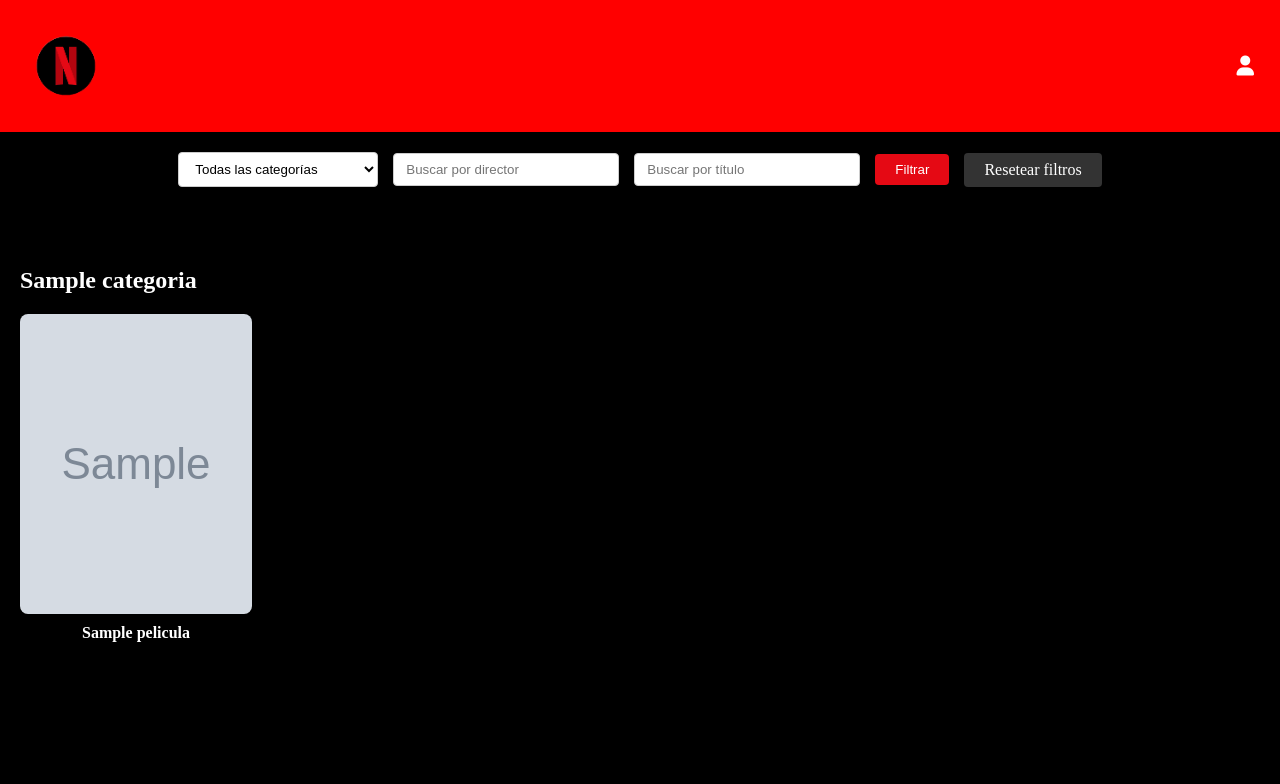
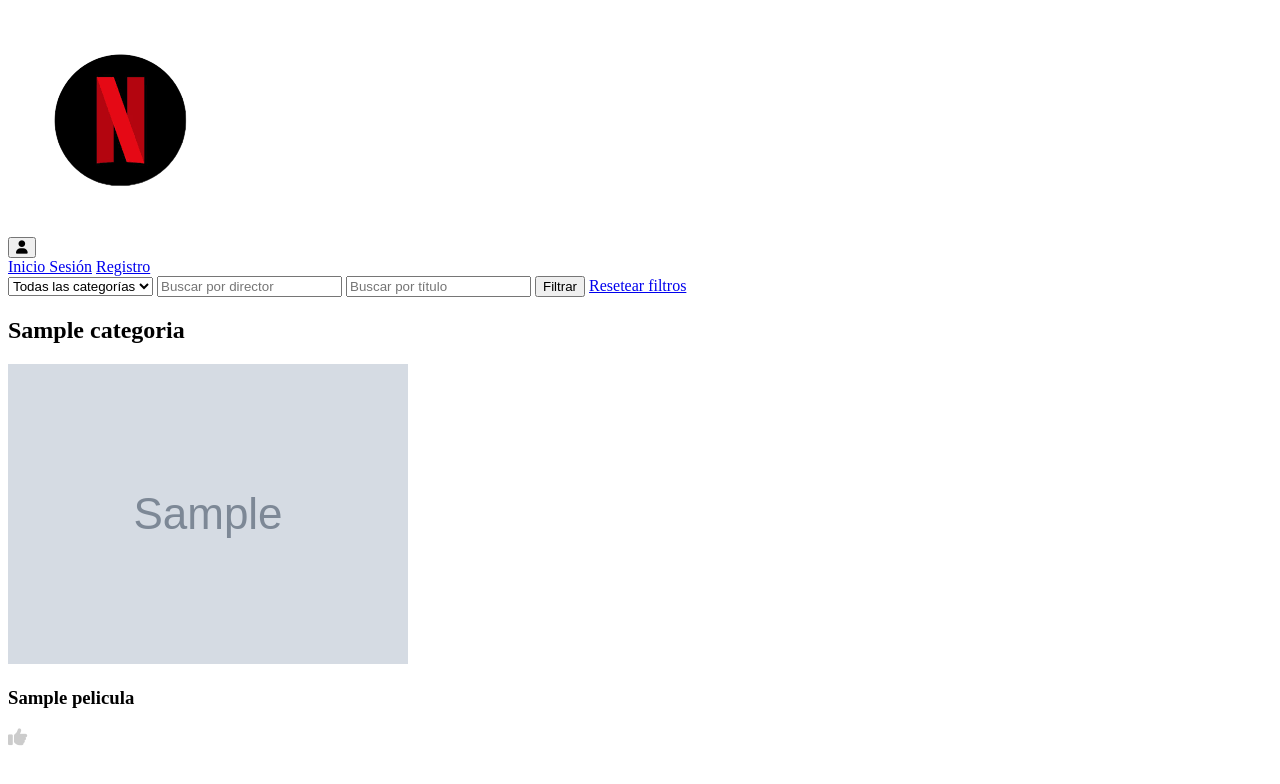
Before and after one commit to JuanjGomez/DAW2_M12_A9_MyNetflix_GomezJuan_GonzalezAlejandro, a PHP site: page / in a window 1280 px wide. Shown: the top 784 px of the page. Run offline with PHP 8.4, Linux system fonts and the light colour scheme; tables that the repository leaves empty hold one stand-in row (values such as "Sample post"); grey boxes marked "Sample" are stand-in pictures; some libraries are stand-ins or nearby versions.

Commit message:
Implementacion de likes por AJAX + cambio en la base de datos de la tabla usuario

```diff
--- a/backend/crearUsuario.php
+++ b/backend/crearUsuario.php
@@ -23,7 +23,7 @@
 
     if ($existeUsuario > 0) {
         $_SESSION['error'] = "El correo electrónico ya está registrado.";
-        header('Location: gestionarUsuarios.php');
+        header('Location: ../view/gestionarUsuarios.php');
         exit();
     }
 
--- a/index.php
+++ b/index.php
@@ -1,29 +1,33 @@
 <?php
 session_start();
-    if(isset($_SESSION['successLogin']) && $_SESSION['successLogin']){
+if (isset($_SESSION['successLogin']) && $_SESSION['successLogin']) {
     echo '<script>let successLogin = true</script>';
     unset($_SESSION['successLogin']);
 }
-    if(isset($_SESSION['successCrear']) && $_SESSION['successCrear']){
+if (isset($_SESSION['successCrear']) && $_SESSION['successCrear']) {
     echo '<script>let successCrear = true</script>';
     unset($_SESSION['successCrear']);
 }
 
 require_once 'database/conexion.php';
 
+// Verificar si el usuario está logueado
+$idUsuario = isset($_SESSION['idUser']) ? $_SESSION['idUser'] : 0;
+
 // Obtener todas las categorías para el filtro
 $stmt = $conn->prepare("SELECT * FROM tbl_categorias");
 $stmt->execute();
 $categorias = $stmt->fetchAll(PDO::FETCH_ASSOC);
 
-
 // Preparar la consulta base
-$sql = "SELECT DISTINCT p.*, c.nombre_cat
+$sql = "SELECT DISTINCT p.*, c.nombre_cat,
+        (SELECT COUNT(*) FROM tbl_likes l WHERE l.id_peli = p.id_peli) as like_count,
+        (SELECT COUNT(*) FROM tbl_likes l WHERE l.id_peli = p.id_peli AND l.id_u = :idUsuario) as user_like
         FROM tbl_peliculas p
         INNER JOIN tbl_pelicula_categoria pc ON p.id_peli = pc.id_peli
         INNER JOIN tbl_categorias c ON pc.id_cat = c.id_cat
         WHERE 1=1";
-$params = array();
+$params = [':idUsuario' => $idUsuario];
 
 // Aplicar filtros si existen
 if (isset($_GET['categoria']) && !empty($_GET['categoria'])) {
@@ -71,7 +75,7 @@
                 <i class="fas fa-user"></i>
             </button>
             <div class="dropdown-content">
-                <?php if(isset($_SESSION['idUser']) && $_SESSION['idUser'] != null) : ?>
+                <?php if (isset($_SESSION['idUser']) && $_SESSION['idUser'] != null) : ?>
                     <a href="./backend/cerrarSesion.php">Cerrar Sesión</a>
                 <?php else : ?>
                     <a href="view/formSesion.php">Inicio Sesión</a>
@@ -79,14 +83,13 @@
                 <?php endif; ?>
             </div>
         </div>
-
     </header>
 
     <div class="filtros-container">
         <form action="" method="GET" class="form-filtros">
             <select name="categoria">
                 <option value="">Todas las categorías</option>
-                <?php foreach ($categorias as $categoria): ?>
+                <?php foreach ($categorias as $categoria) : ?>
                     <option value="<?php echo $categoria['id_cat']; ?>"
                             <?php echo (isset($_GET['categoria']) && $_GET['categoria'] == $categoria['id_cat']) ? 'selected' : ''; ?>>
                         <?php echo $categoria['nombre_cat']; ?>
@@ -106,15 +109,22 @@
     </div>
 
     <main>
-        <?php foreach ($peliculasPorCategoria as $categoria => $peliculas): ?>
+        <?php foreach ($peliculasPorCategoria as $categoria => $peliculas) : ?>
         <div class="categoria-container">
             <h2 class="categoria-titulo"><?php echo htmlspecialchars($categoria); ?></h2>
             <div class="peliculas-grid">
-                <?php foreach ($peliculas as $pelicula): ?>
+                <?php foreach ($peliculas as $pelicula) : ?>
                 <div class="pelicula">
                     <img src="<?php echo htmlspecialchars($pelicula['poster_peli']); ?>"
                          alt="<?php echo htmlspecialchars($pelicula['titulo_peli']); ?>">
                     <h3><?php echo htmlspecialchars($pelicula['titulo_peli']); ?></h3>
+                    <div class="like-container">
+                        <button class="like-btn <?php echo $pelicula['user_like'] ? 'liked' : ''; ?>"
+                                data-peli-id="<?php echo $pelicula['id_peli']; ?>">
+                            <i class="fas fa-thumbs-up"></i>
+                        </button>
+                        <span class="like-count"><?php echo $pelicula['like_count']; ?></span>
+                    </div>
                 </div>
                 <?php endforeach; ?>
             </div>
@@ -123,6 +133,57 @@
     </main>
 
     <script src="https://cdn.jsdelivr.net/npm/sweetalert2@11.15.10/dist/sweetalert2.all.min.js" integrity="sha256-A9eg62yvWE5VANz+IGxBVsR7N9EWZmRsRwaGdR96vAc=" crossorigin="anonymous"></script>
-    <script src="../js/toolsInicio.js"></script>
+    <script>
+        document.addEventListener('DOMContentLoaded', function () {
+            const likeButtons = document.querySelectorAll('.like-btn');
+
+            likeButtons.forEach(button => {
+                button.addEventListener('click', function () {
+                    <?php if (!isset($_SESSION['idUser'])): ?>
+                        Swal.fire({
+                            title: 'Error',
+                            text: 'Debes iniciar sesión para dar like',
+                            icon: 'error'
+                        });
+                        return;
+                    <?php endif; ?>
+
+                    const peliId = this.getAttribute('data-peli-id');
+                    const isLiked = this.classList.contains('liked');
+                    const action = isLiked ? 'unlike' : 'like';
+                    const likeCount = this.nextElementSibling;
+
+                    fetch('backend/like.php', {
+                        method: 'POST',
+                        headers: {
+                            'Content-Type': 'application/x-www-form-urlencoded',
+                        },
+                        body: `peliId=${peliId}&action=${action}`
+                    })
+                    .then(response => response.json())
+                    .then(data => {
+                        if (data.success) {
+                            this.classList.toggle('liked');
+                            likeCount.textContent = data.like_count;
+                        } else {
+                            Swal.fire({
+                                title: 'Error',
+                                text: data.error,
+                                icon: 'error'
+                            });
+                        }
+                    })
+                    .catch(error => {
+                        Swal.fire({
+                            title: 'Error',
+                            text: 'Error al procesar la solicitud',
+                            icon: 'error'
+                        });
+                        console.error('Error:', error);
+                    });
+                });
+            });
+        });
+    </script>
 </body>
 </html>
--- a/styles/inicio.css
+++ b/styles/inicio.css
@@ -1,185 +1,34 @@
-body {
-    background-color: #000000;
+/* Contenedor del like */
+.like-container {
+    display: flex;
     align-items: center;
-    justify-content: center;
-    margin: 0;
+    gap: 8px;
+    margin-top: 10px;
 }
 
-header {
-    position: relative;
-    background-color: #ff0000;
-    padding: 1rem;
-    display: flex;
-    justify-content: space-between;
-    align-items: center;
+/* Estilos para el botón de like */
+.like-btn {
+    background: none;
+    border: none;
+    cursor: pointer;
+    font-size: 1.2rem;
+    color: #ccc; /* Color por defecto */
+    transition: color 0.3s ease;
+    padding: 0;
 }
 
-img {
-    height: 100px;
-    object-fit: cover;
-    margin: 0 auto;
-    display: block;
+/* Estilo cuando el like está activo */
+.like-btn.liked {
+    color: #ff4757; /* Color cuando está activo */
 }
 
-.user-dropdown {
-    position: relative;
-    display: inline-block;
+/* Efecto hover para el botón de like */
+.like-btn:hover {
+    color: #ff4757; /* Color al pasar el mouse */
 }
 
-.dropbtn {
-    background-color: transparent;
-    color: white;
-    padding: 10px;
-    font-size: 20px;
-    border: none;
-    cursor: pointer;
-}
-
-.dropbtn:hover {
-    background-color: rgba(255, 255, 255, 0.1);
-    border-radius: 5px;
-}
-
-.dropdown-content {
-    display: none;
-    position: absolute;
-    right: 0;
-    background-color: #f9f9f9;
-    min-width: 160px;
-    box-shadow: 0px 8px 16px 0px rgba(0, 0, 0, 0.2);
-    z-index: 1;
-    border-radius: 5px;
-}
-
-.dropdown-content a {
-    color: black;
-    padding: 12px 16px;
-    text-decoration: none;
-    display: block;
-}
-
-.dropdown-content a:hover {
-    background-color: #f1f1f1;
-}
-
-.user-dropdown:hover .dropdown-content {
-    display: block;
-}
-
-main {
-    padding: 20px;
+/* Estilos para el contador de likes */
+.like-count {
+    font-size: 1rem;
     color: white;
 }
-
-.categoria-container {
-    margin-bottom: 40px;
-}
-
-.categoria-titulo {
-    font-size: 24px;
-    margin-bottom: 20px;
-    color: white;
-}
-
-.peliculas-grid {
-    display: grid;
-    grid-template-columns: repeat(5, 1fr);
-    gap: 20px;
-    margin-bottom: 20px;
-}
-
-.pelicula {
-    transition: transform 0.3s ease;
-    cursor: pointer;
-}
-
-.pelicula:hover {
-    transform: scale(1.05);
-}
-
-.pelicula img {
-    width: 100%;
-    height: 300px;
-    object-fit: cover;
-    border-radius: 8px;
-}
-
-.pelicula h3 {
-    margin-top: 10px;
-    font-size: 16px;
-    text-align: center;
-}
-
-@media (max-width: 1200px) {
-    .peliculas-grid {
-        grid-template-columns: repeat(4, 1fr);
-    }
-}
-
-@media (max-width: 992px) {
-    .peliculas-grid {
-        grid-template-columns: repeat(3, 1fr);
-    }
-}
-
-@media (max-width: 768px) {
-    .peliculas-grid {
-        grid-template-columns: repeat(2, 1fr);
-    }
-}
-
-@media (max-width: 480px) {
-    .peliculas-grid {
-        grid-template-columns: 1fr;
-    }
-}
-
-.filtros-container {
-    padding: 20px;
-    background-color: rgba(0, 0, 0, 0.5);
-    margin-bottom: 20px;
-}
-
-.form-filtros {
-    display: flex;
-    gap: 15px;
-    flex-wrap: wrap;
-    justify-content: center;
-    align-items: center;
-}
-
-.form-filtros select,
-.form-filtros input {
-    padding: 8px 12px;
-    border: 1px solid #ccc;
-    border-radius: 4px;
-    background-color: #fff;
-    min-width: 200px;
-}
-
-.form-filtros button {
-    padding: 8px 20px;
-    background-color: #e50914;
-    color: white;
-    border: none;
-    border-radius: 4px;
-    cursor: pointer;
-    transition: background-color 0.3s;
-}
-
-.form-filtros button:hover {
-    background-color: #b2070f;
-}
-
-.btn-reset {
-    padding: 8px 20px;
-    background-color: #333;
-    color: white;
-    text-decoration: none;
-    border-radius: 4px;
-    transition: background-color 0.3s;
-}
-
-.btn-reset:hover {
-    background-color: #555;
-}
```
Also changed, not shown: backend/like.php (added, +50 -0 lines), database/bd_streaming.sql (+9 -0 lines). Lines whose indentation alone changed are shown as unchanged.
